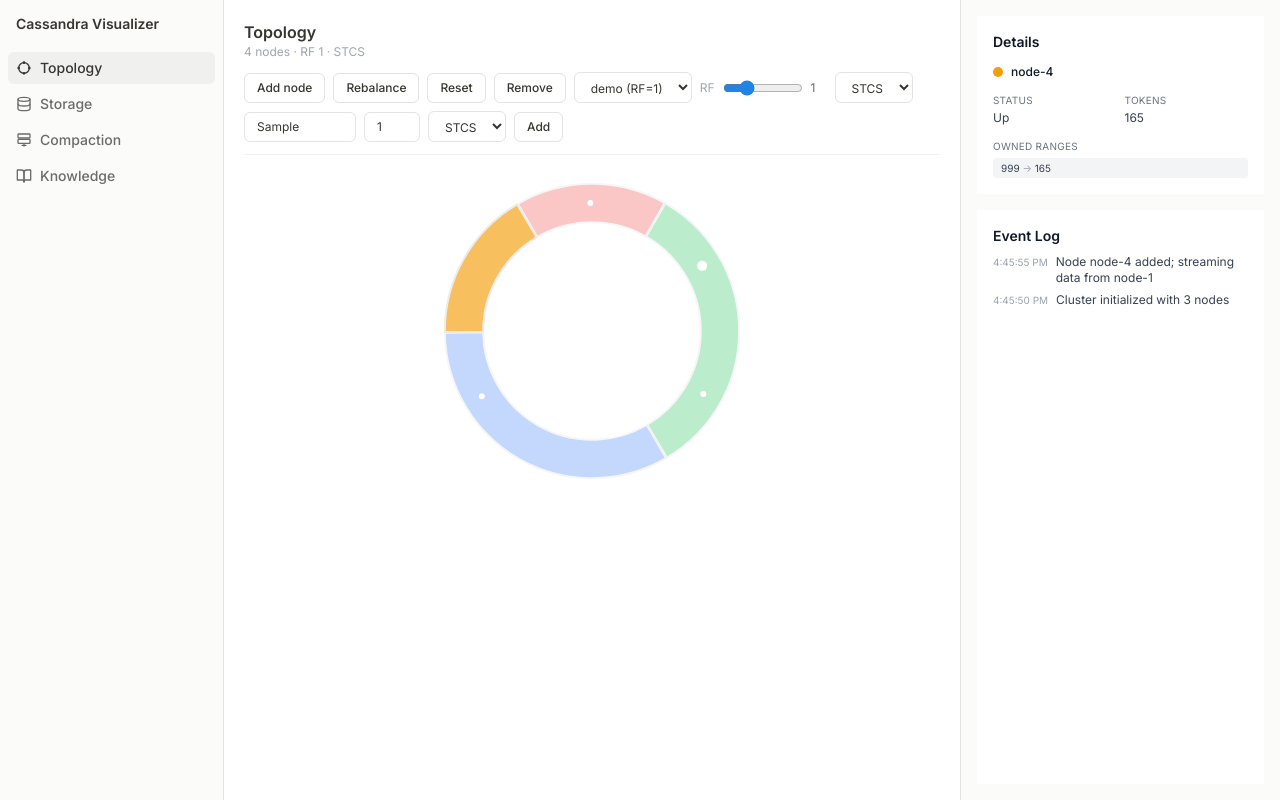
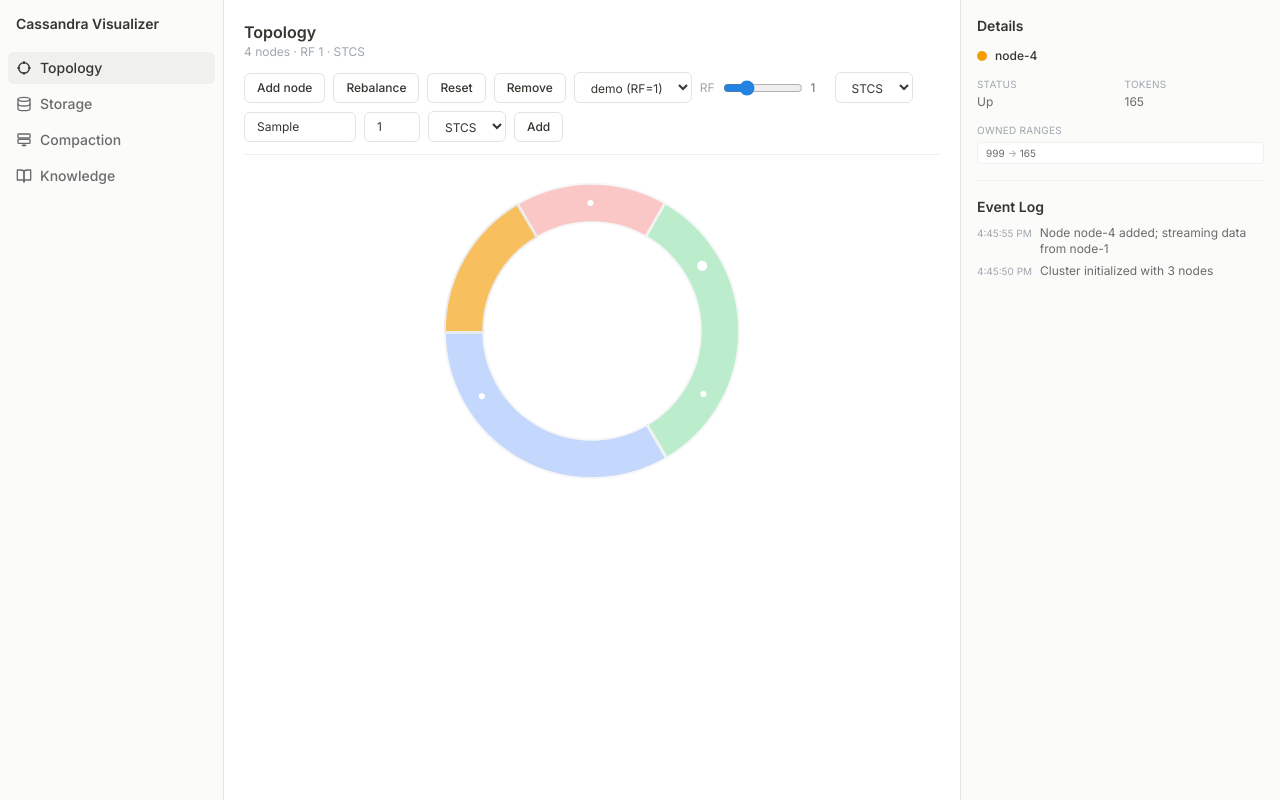
Before and after one commit to nickiscool0301/cass-visualizer, a React (Vite) app in the folder web/: page / in a window 1280 px wide. Both pictures are taken after typing "Sample" into the empty fields and a click on the button "Add node". Built offline with nearby package versions, Linux system fonts and the light colour scheme.

Commit message:
Task 10: Refactor DetailsPanel and EventLog for Notion-like UI refresh

```diff
--- a/web/src/components/DetailsPanel.tsx
+++ b/web/src/components/DetailsPanel.tsx
@@ -5,73 +5,76 @@ interface DetailsPanelProps {
   cluster: Cluster;
 }
 
+function Label({ children }: { children: React.ReactNode }) {
+  return (
+    <span className="text-[10px] uppercase tracking-wide" style={{ color: "var(--text-tertiary)" }}>
+      {children}
+    </span>
+  );
+}
+
 export function DetailsPanel({ cluster }: DetailsPanelProps) {
   const selectedNode = cluster.nodes.find((n) => n.id === cluster.selectedNodeId);
   const activeKeyspace = cluster.keyspaces.find((k) => k.id === cluster.activeKeyspaceId);
 
   return (
-    <div className="panel p-4">
-      <h2 className="text-sm font-semibold text-gray-900">Details</h2>
+    <div className="border-b pb-4" style={{ borderColor: "var(--border-subtle)" }}>
+      <h2 className="text-sm font-semibold" style={{ color: "var(--text-primary)" }}>Details</h2>
       {selectedNode ? (
         <div className="mt-3 space-y-3 text-xs">
           <div className="flex items-center gap-2">
-            <span
-              className="inline-block h-2.5 w-2.5 rounded-full"
-              style={{ backgroundColor: selectedNode.color }}
-            />
-            <span className="font-medium text-gray-900">{selectedNode.name}</span>
+            <span className="inline-block h-2.5 w-2.5 rounded-full" style={{ backgroundColor: selectedNode.color }} />
+            <span className="font-medium" style={{ color: "var(--text-primary)" }}>{selectedNode.name}</span>
           </div>
-          <div className="grid grid-cols-2 gap-2 text-gray-700">
+          <div className="grid grid-cols-2 gap-2" style={{ color: "var(--text-secondary)" }}>
             <div>
-              <span className="text-[10px] uppercase tracking-wide text-gray-500">Status</span>
+              <Label>Status</Label>
               <p className="mt-0.5 capitalize">{selectedNode.status}</p>
             </div>
             <div>
-              <span className="text-[10px] uppercase tracking-wide text-gray-500">Tokens</span>
+              <Label>Tokens</Label>
               <p className="mt-0.5">{selectedNode.tokens.join(", ")}</p>
             </div>
           </div>
           <div>
-            <span className="text-[10px] uppercase tracking-wide text-gray-500">Owned ranges</span>
-            <ul className="mt-1 space-y-1 text-gray-700">
-              {getNodeOwnedRanges(selectedNode.id, cluster.nodes, cluster.tokenRange).map(
-                (range, i) => (
-                  <li key={i} className="rounded bg-gray-100 px-2 py-0.5 text-[10px]">
-                    {range.start} <span className="text-gray-400">→</span> {range.end}
-                  </li>
-                )
-              )}
+            <Label>Owned ranges</Label>
+            <ul className="mt-1 space-y-1" style={{ color: "var(--text-secondary)" }}>
+              {getNodeOwnedRanges(selectedNode.id, cluster.nodes, cluster.tokenRange).map((range, i) => (
+                <li key={i} className="rounded border px-2 py-0.5 text-[10px]" style={{ borderColor: "var(--border-subtle)", backgroundColor: "var(--bg-primary)" }}>
+                  {range.start} <span style={{ color: "var(--text-tertiary)" }}>→</span> {range.end}
+                </li>
+              ))}
             </ul>
           </div>
         </div>
       ) : (
-        <div className="mt-3 space-y-2 text-xs text-gray-700">
+        <div className="mt-3 space-y-2 text-xs" style={{ color: "var(--text-secondary)" }}>
           <div className="grid grid-cols-2 gap-2">
             <div>
-              <span className="text-[10px] uppercase tracking-wide text-gray-500">Cluster</span>
+              <Label>Cluster</Label>
               <p className="mt-0.5">{cluster.name}</p>
             </div>
             <div>
-              <span className="text-[10px] uppercase tracking-wide text-gray-500">Nodes</span>
+              <Label>Nodes</Label>
               <p className="mt-0.5">{cluster.nodes.length}</p>
             </div>
           </div>
           <div className="grid grid-cols-2 gap-2">
             <div>
-              <span className="text-[10px] uppercase tracking-wide text-gray-500">Keyspaces</span>
+              <Label>Keyspaces</Label>
               <p className="mt-0.5">{cluster.keyspaces.length}</p>
             </div>
             {activeKeyspace && (
               <div>
-                <span className="text-[10px] uppercase tracking-wide text-gray-500">Keyspace</span>
+                <Label>Keyspace</Label>
                 <p className="mt-0.5">
                   {activeKeyspace.name}{" "}
-                  <span className="text-gray-500">(RF={activeKeyspace.replicationFactor})</span>
+                  <span style={{ color: "var(--text-tertiary)" }}>(RF={activeKeyspace.replicationFactor})</span>
                 </p>
               </div>
             )}
           </div>
-          <p className="text-[10px] text-gray-500">Click a node on the ring to see details.</p>
+          <p className="text-[10px]" style={{ color: "var(--text-tertiary)" }}>Click a node on the ring to see details.</p>
         </div>
       )}
     </div>
--- a/web/src/components/EventLog.tsx
+++ b/web/src/components/EventLog.tsx
@@ -6,12 +6,12 @@ interface EventLogProps {
 
 export function EventLog({ events }: EventLogProps) {
   return (
-    <div className="panel flex h-full flex-col p-4">
-      <h2 className="text-sm font-semibold text-gray-900">Event Log</h2>
+    <div className="flex h-full flex-col">
+      <h2 className="text-sm font-semibold" style={{ color: "var(--text-primary)" }}>Event Log</h2>
       <ul className="mt-2 flex-1 space-y-1.5 overflow-y-auto text-xs">
         {events.map((event) => (
-          <li key={event.id} className="flex gap-2 text-gray-700">
-            <span className="shrink-0 text-[10px] text-gray-400">
+          <li key={event.id} className="flex gap-2" style={{ color: "var(--text-secondary)" }}>
+            <span className="shrink-0 text-[10px]" style={{ color: "var(--text-tertiary)" }}>
               {new Date(event.timestamp).toLocaleTimeString()}
             </span>
             <span>{event.message}</span>
```
